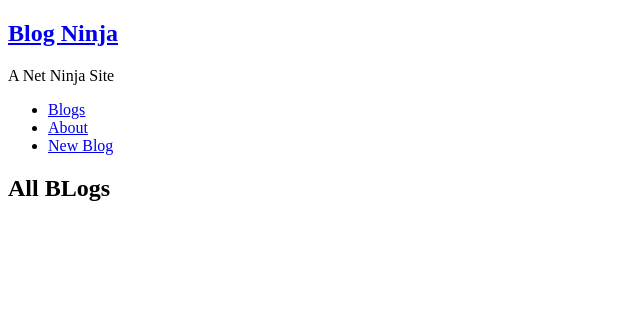
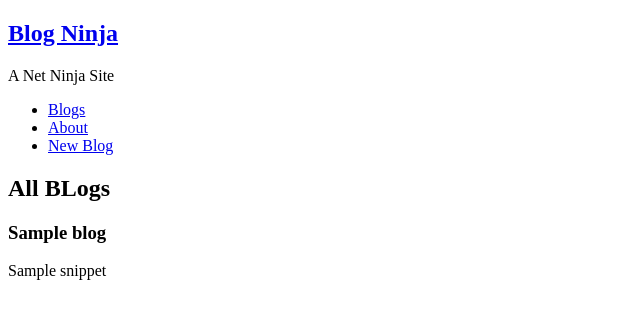
Before and after one commit to ghost-codes/Learning-Node, a Node server app: template buildServer/views/index.ejs in a window 1280 px wide. Shown: the top 319 px of the page, without its empty margins (0-640 px from the left). Run offline with Node 20, Linux system fonts and the light colour scheme; the template is opened without the code that fills it: most values are stand-ins (such as "Sample title", 1, 10 or a date in 2020).

Commit message:
Add dynamic data to ejs

```diff
--- a/buildServer/app.js
+++ b/buildServer/app.js
@@ -12,8 +12,12 @@ app.set('views', './buildServer/views');
 app.listen(3000);
 
 app.get('/', (req, res) => {
-    // res.send('<p>home page</p>');
-    res.render('index', { title: 'Home' });
+    const blogs = [
+        { title: 'Yoshi finds eggs', snippet: 'Lorem ipsum dolor sit amet consectetur' },
+        { title: 'Mario finds stars', snippet: 'Lorem ipsum dolor sit amet consectetur' },
+        { title: 'How to defeat bowser', snippet: 'Lorem ipsum dolor sit amet consectetur' },
+    ];
+    res.render('index', { title: 'Home', blogs });
 });
 
 //about call
@@ -24,7 +28,7 @@ app.get('/about', (req, res) => {
 
 //redirect
 app.get('/blogs/create', (req, res) => {
-    res.render('create', { title: 'Create' });
+    res.render('create', { title: 'Create New Blog' });
 });
 
 //404 requests
--- a/buildServer/views/index.ejs
+++ b/buildServer/views/index.ejs
@@ -20,6 +20,14 @@
 
     <div class="blogs content">
         <h2>All BLogs</h2>
+        <% if(blogs.length > 0){%>
+        <% blogs.forEach(blog=>{ %>
+            <h3 class="title"><%= blog.title %></h3>
+            <p class="snippet"><%= blog.snippet %></p>
+        <% }) %>
+        <% }else{ %>
+            <p>There are no blogs to display...</p>
+        <% } %>
     </div>
 </body>
 </html>
```
